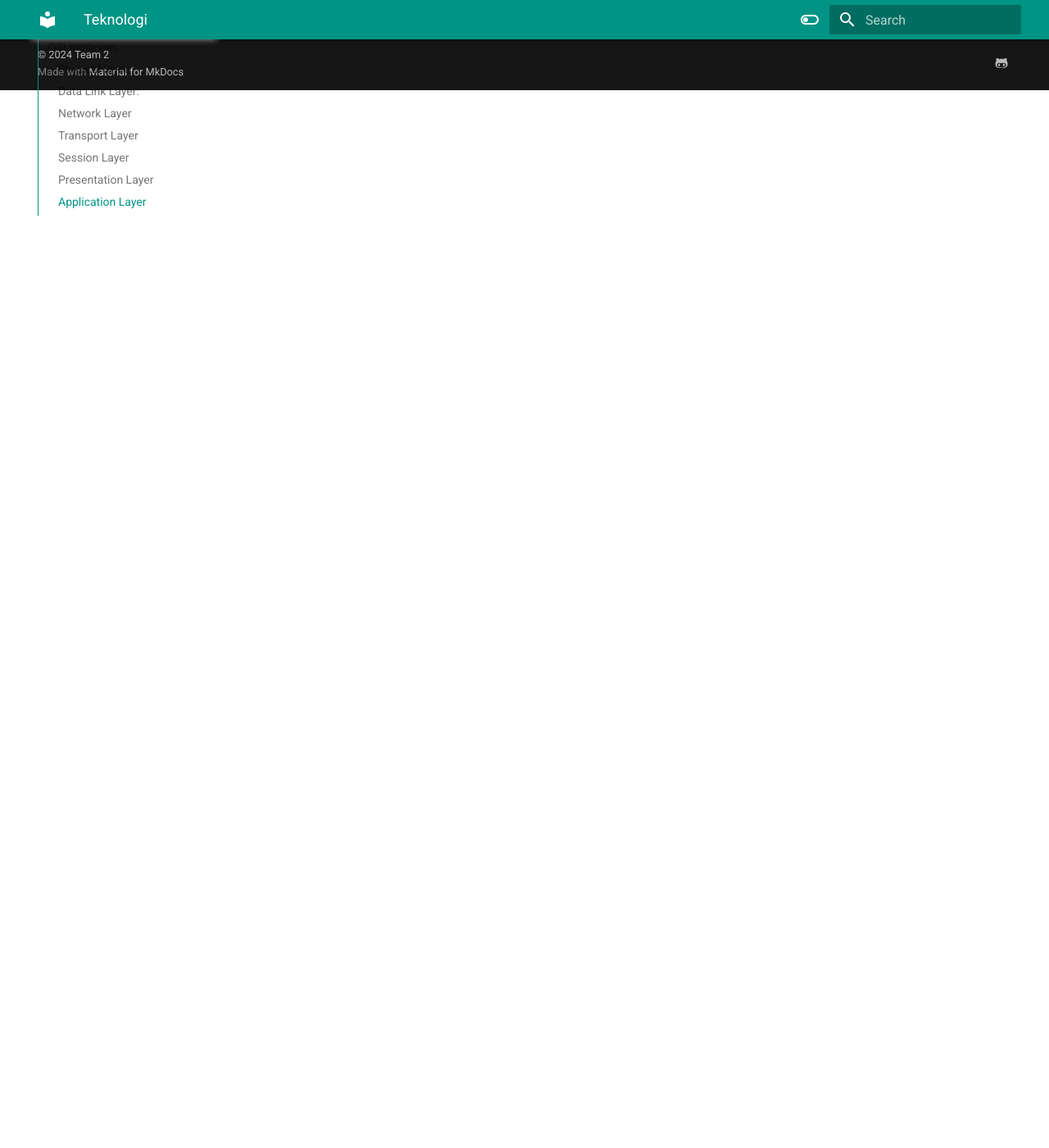
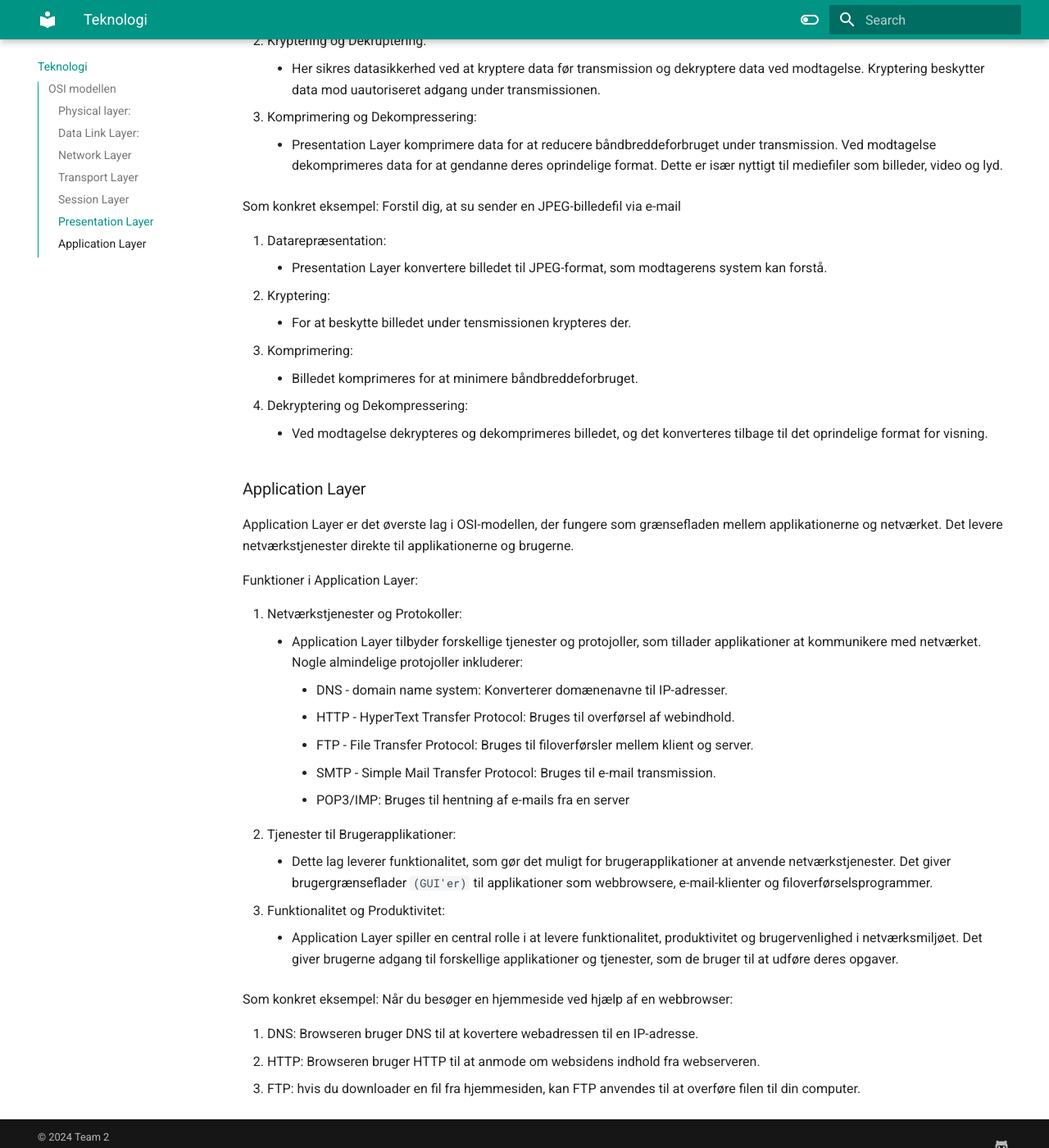
Before and after one commit to DMOoF23-Team2/3.Semester-Exam-Docs, an MkDocs documentation site: the page built from docs/teknologi.md, in a window 1280 px wide and 1400 px high, scrolled down 7761 px. Shown: the whole window at 82% size. Built offline with MkDocs 1.6.1 and Material for MkDocs 9.7.7, drawn with Linux system fonts in a browser that asks for light colours; before the commit the page ends 7871 px from its top, so only the background shows below that.

Commit message:
Osimodellen image tilføjet

```diff
--- a/docs/teknologi.md
+++ b/docs/teknologi.md
@@ -2,6 +2,10 @@
 ---
 
 ## OSI modellen {#osi-modellen}
+
+<figure markdown="span">
+  ![osi modellen ](images/osimodellen.png){ width="800" }
+</figure>
 
 Hvorfor er `OSI Modellen` vigtig?
 For en datamatiker/programør er det vigtig at forstå OSI-modellen, da den:
@@ -202,3 +206,25 @@
     * Ved modtagelse dekrypteres og dekomprimeres billedet, og det konverteres tilbage til det oprindelige format for visning.
 
 ### Application Layer {#osi-application-layer}
+ Application Layer er det øverste lag i OSI-modellen, der fungere som grænsefladen mellem applikationerne og netværket. Det levere netværkstjenester direkte til applikationerne og brugerne.
+
+ Funktioner i Application Layer:
+
+ 1. Netværkstjenester og Protokoller:
+    * Application Layer tilbyder forskellige tjenester og protojoller, som tillader applikationer at kommunikere med netværket. Nogle almindelige protojoller inkluderer:
+        * DNS - domain name system: Konverterer domænenavne til IP-adresser.
+        * HTTP - HyperText Transfer Protocol: Bruges til overførsel af webindhold.
+        * FTP - File Transfer Protocol: Bruges til filoverførsler mellem klient og server.
+        * SMTP - Simple Mail Transfer Protocol: Bruges til e-mail transmission.
+        * POP3/IMP: Bruges til hentning af e-mails fra en server
+ 2. Tjenester til Brugerapplikationer:
+    * Dette lag leverer funktionalitet, som gør det muligt for brugerapplikationer at anvende netværkstjenester. Det giver brugergrænseflader `(GUI'er)` til applikationer som webbrowsere, e-mail-klienter og filoverførselsprogrammer.
+ 3. Funktionalitet og Produktivitet:
+    * Application Layer spiller en central rolle i at levere funktionalitet, produktivitet og brugervenlighed i netværksmiljøet. Det giver brugerne adgang til forskellige applikationer og tjenester, som de bruger til at udføre deres opgaver.
+
+Som konkret eksempel:
+Når du besøger en hjemmeside ved hjælp af en webbrowser:
+
+1. DNS: Browseren bruger DNS til at kovertere webadressen til en IP-adresse.
+2. HTTP: Browseren bruger HTTP til at anmode om websidens indhold fra webserveren.
+3. FTP: hvis du downloader en fil fra hjemmesiden, kan FTP anvendes til at overføre filen til din computer.
```
Also changed, not shown: docs/images/osimodellen.png (added).
